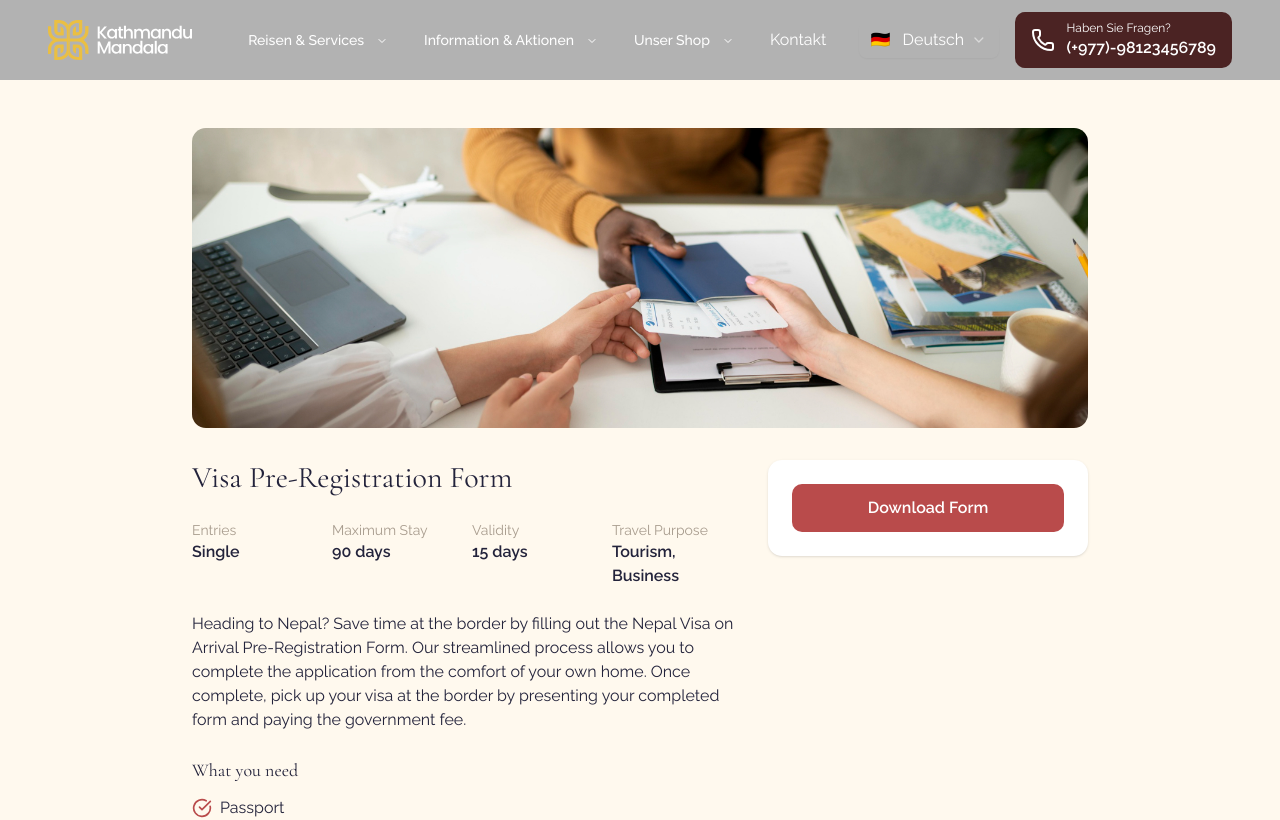
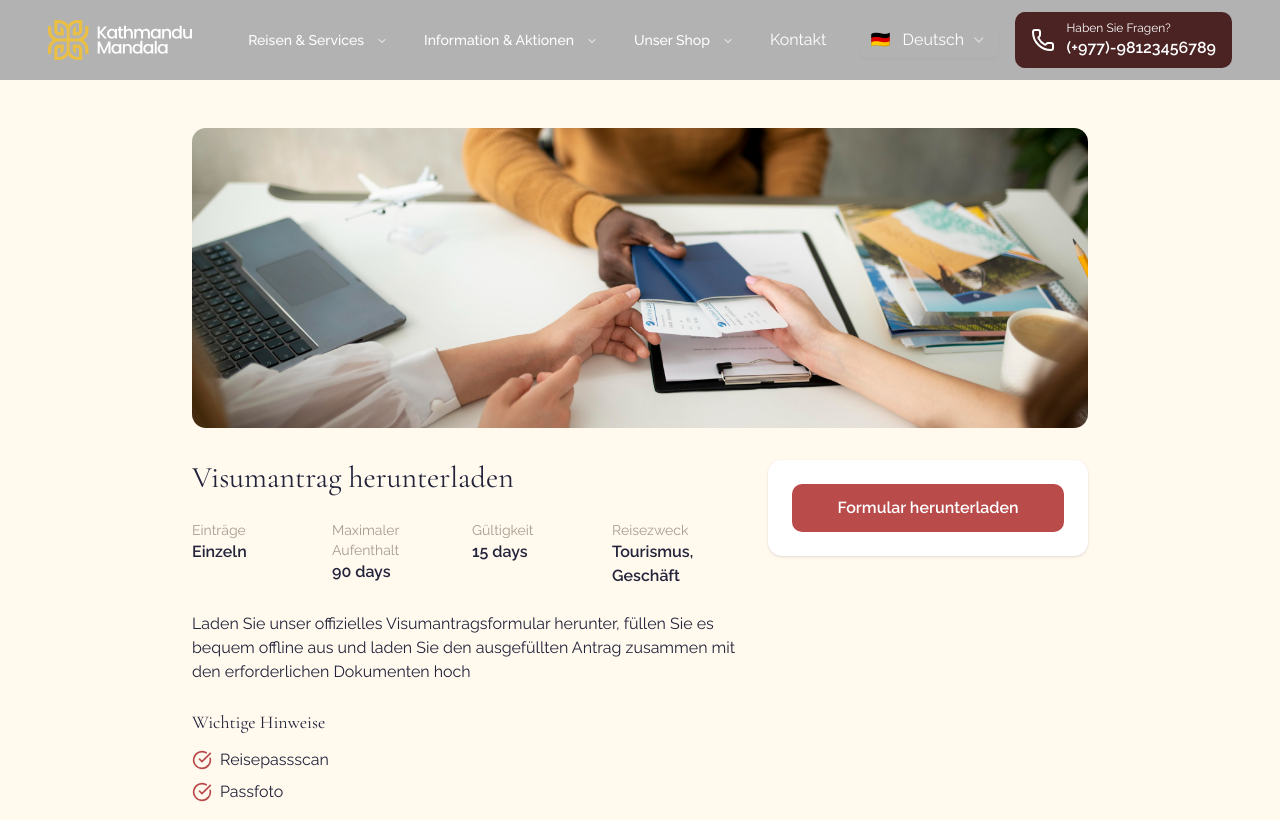
Before and after one commit to sarthakshrestha/kathmandu-mandala, a Next.js app: page /visa in a window 1280 px wide. Shown: the top 820 px of the page. Built offline with nearby package versions, Linux system fonts and the light colour scheme.

Commit message:
Added translation for visa page

```diff
--- a/public/locales/en.json
+++ b/public/locales/en.json
@@ -80,5 +80,21 @@
   "hero_title": "Welcome to the Land of",
   "hero_subtitle": "the Himalayas",
   "hero_paragraph": "Nepal is an incredibly fascinating travel destination, captivating with its breathtaking landscapes, rich culture, and warm-hearted people. Here you will find valuable tips and interesting information to make your trip unforgettable. Let yourself be enchanted by the beauty of the Himalaya region and immerse yourself in the diverse traditions and customs of this unique country.",
-  "hero_button": "View more"
+  "hero_button": "View more",
+  "entries": "Entries",
+  "single": "Single",
+  "maximum_stay": "Maximum Stay",
+  "maximum_stay_value": "90 days",
+  "validity": "Validity",
+  "validity_value": "15 days",
+  "travel_purpose": "Travel Purpose",
+  "tourism_business": "Tourism, Business",
+  "download_form_button": "Download Form",
+  "visa_application_title": "Visa Application",
+  "visa_application_intro": "To apply for your Nepal Visa:",
+  "visa_application_step1": "Download the Visa Form",
+  "visa_application_step2": "Fill it out on your device or by hand",
+  "visa_application_step3_prefix": "Send Via Whatsapp to",
+  "visa_application_whatsapp": "+977 98123456789",
+  "open_whatsapp_button": "Open Whatsapp"
 }
--- a/public/locales/gb.json
+++ b/public/locales/gb.json
@@ -80,5 +80,21 @@
   "hero_title": "Willkommen im Land der",
   "hero_subtitle": "Himalayas",
   "hero_paragraph": "Nepal ist ein unglaublich faszinierendes Reiseziel, das mit seinen atemberaubenden Landschaften, der reichen Kultur und den herzlichen Menschen begeistert. Hier finden Sie wertvolle Tipps und interessante Informationen, die Ihre Reise unvergesslich machen werden. Lassen Sie sich von der Schönheit der Himalaya-Region verzaubern und tauchen Sie ein in die vielfältigen Traditionen und Bräuche dieses einzigartigen Landes.",
-  "hero_button": "Mehr erfahren"
+  "hero_button": "Mehr erfahren",
+  "entries": "Einträge",
+  "single": "Einzeln",
+  "maximum_stay": "Maximaler Aufenthalt",
+  "maximum_stay_value": "90 Tage",
+  "validity": "Gültigkeit",
+  "validity_value": "15 Tage",
+  "travel_purpose": "Reisezweck",
+  "tourism_business": "Tourismus, Geschäft",
+  "download_form_button": "Formular herunterladen",
+  "visa_application_title": "Visumantrag",
+  "visa_application_intro": "So beantragen Sie Ihr Nepal-Visum:",
+  "visa_application_step1": "Visumformular herunterladen",
+  "visa_application_step2": "Füllen Sie es auf Ihrem Gerät oder per Hand aus",
+  "visa_application_step3_prefix": "Per Whatsapp senden an",
+  "visa_application_whatsapp": "+977 98123456789",
+  "open_whatsapp_button": "Whatsapp öffnen"
 }
--- a/src/app/components/visa-page-components/download-form-dialog.tsx
+++ b/src/app/components/visa-page-components/download-form-dialog.tsx
@@ -10,13 +10,16 @@ import {
   DialogClose,
 } from "@/components/ui/dialog";
 import { FileText } from "lucide-react";
+import { useTranslation } from "@/app/hooks/use-translation";
 
 export default function DownloadFormDialog() {
+  const { t } = useTranslation();
+
   return (
     <Dialog>
       <DialogTrigger asChild>
         <button className="bg-[#B94B4B] hover:bg-[#a13e3e] text-white font-links font-semibold py-2 sm:py-3 rounded-lg transition text-sm sm:text-base w-full">
-          Download Form
+          {t("download_form_button") || "Download Form"}
         </button>
       </DialogTrigger>
       <DialogContent className="bg-[#FAF6F0] p-0 sm:p-0 rounded-xl border-none max-w-md">
@@ -24,22 +27,31 @@ export default function DownloadFormDialog() {
           <div className="flex items-center gap-2">
             <FileText className="w-6 h-6 text-[#23233B]" />
             <DialogTitle className="font-garamond text-2xl text-[#23233B]">
-              Visa Application
+              {t("visa_application_title") || "Visa Application"}
             </DialogTitle>
           </div>
         </DialogHeader>
         <div className="px-6 pb-4">
           <DialogDescription asChild>
             <div className="text-[#23233B] text-base mb-4">
-              <p className="mb-2">To apply for your Nepal Visa:</p>
+              <p className="mb-2">
+                {t("visa_application_intro") || "To apply for your Nepal Visa:"}
+              </p>
               <ol className="list-decimal list-inside space-y-1 font-links">
                 <li>
-                  <span className="font-semibold">Download the Visa Form</span>
+                  <span className="font-semibold">
+                    {t("visa_application_step1") || "Download the Visa Form"}
+                  </span>
                 </li>
-                <li>Fill it out on your device or by hand</li>
                 <li>
-                  Send Via Whatsapp to{" "}
-                  <span className="font-semibold">+977 98123456789</span>
+                  {t("visa_application_step2") ||
+                    "Fill it out on your device or by hand"}
+                </li>
+                <li>
+                  {t("visa_application_step3_prefix") || "Send Via Whatsapp to"}{" "}
+                  <span className="font-semibold">
+                    {t("visa_application_whatsapp") || "+977 98123456789"}
+                  </span>
                 </li>
               </ol>
             </div>
@@ -56,15 +68,15 @@ export default function DownloadFormDialog() {
               src="/images/icons/WhatsApp.svg"
               alt="WhatsApp"
               className="w-5 h-5"
-            />{" "}
-            Open Whatsapp
+            />
+            {t("open_whatsapp_button") || "Open Whatsapp"}
           </a>
           <a
             href="/visa-form.pdf"
             download
             className="flex-1 flex items-center justify-center gap-2 rounded-lg py-3 font-links font-semibold text-white bg-[#D6A346] hover:bg-[#c9a13e] transition"
           >
-            Download Form
+            {t("download_form_button") || "Download Form"}
           </a>
         </div>
       </DialogContent>
--- a/src/app/components/visa-page-components/visa-main.tsx
+++ b/src/app/components/visa-page-components/visa-main.tsx
@@ -2,8 +2,17 @@
 import Image from "next/image";
 import { CheckCircle, Clock } from "lucide-react";
 import DownloadFormDialog from "./download-form-dialog";
+import { useTranslation } from "@/app/hooks/use-translation";
 
 export default function VisaMain() {
+  const { t, isLoaded } = useTranslation();
+
+  if (!isLoaded) {
+    return (
+      <div className="flex justify-center items-center h-64">Loading...</div>
+    );
+  }
+
   return (
     <section className="bg-[#FFF9EE] min-h-screen py-8 sm:py-12 px-2 sm:px-4 flex flex-col items-center">
       <div className="max-w-4xl w-full mx-auto">
@@ -11,7 +20,7 @@ export default function VisaMain() {
         <div className="rounded-xl overflow-hidden mb-6 sm:mb-8">
           <Image
             src="/images/VisaPlaceholder.jpg"
-            alt="Visa Application"
+            alt={t("hero_image_alt")}
             width={800}
             height={400}
             className="w-full h-[180px] sm:h-[220px] md:h-[300px] object-cover"
@@ -23,20 +32,20 @@ export default function VisaMain() {
           {/* Left: Info */}
           <div className="flex-1 min-w-0">
             <h1 className="font-garamond text-xl sm:text-2xl md:text-3xl mb-4 sm:mb-6 text-[#23233B]">
-              Visa Pre-Registration Form
+              {t("download")}
             </h1>
             <div className="grid grid-cols-2 md:grid-cols-4 gap-3 sm:gap-4 mb-4 sm:mb-6">
               <div>
                 <span className="block text-xs sm:text-sm text-[#A89C8E]">
-                  Entries
+                  {t("entries") || "Entries"}
                 </span>
                 <span className="font-semibold text-[#23233B] text-sm sm:text-base">
-                  Single
+                  {t("single") || "Single"}
                 </span>
               </div>
               <div>
                 <span className="block text-xs sm:text-sm text-[#A89C8E]">
-                  Maximum Stay
+                  {t("maximum_stay") || "Maximum Stay"}
                 </span>
                 <span className="font-semibold text-[#23233B] text-sm sm:text-base">
                   90 days
@@ -44,7 +53,7 @@ export default function VisaMain() {
               </div>
               <div>
                 <span className="block text-xs sm:text-sm text-[#A89C8E]">
-                  Validity
+                  {t("validity") || "Validity"}
                 </span>
                 <span className="font-semibold text-[#23233B] text-sm sm:text-base">
                   15 days
@@ -52,35 +61,32 @@ export default function VisaMain() {
               </div>
               <div>
                 <span className="block text-xs sm:text-sm text-[#A89C8E]">
-                  Travel Purpose
+                  {t("travel_purpose") || "Travel Purpose"}
                 </span>
                 <span className="font-semibold text-[#23233B] text-sm sm:text-base">
-                  Tourism, Business
+                  {t("tourism_business") || "Tourism, Business"}
                 </span>
               </div>
             </div>
             <p className="text-[#23233B] text-sm sm:text-base mb-4 sm:mb-6">
-              Heading to Nepal? Save time at the border by filling out the Nepal
-              Visa on Arrival Pre-Registration Form. Our streamlined process
-              allows you to complete the application from the comfort of your
-              own home. Once complete, pick up your visa at the border by
-              presenting your completed form and paying the government fee.
+              {t("visa_paragraph")}
             </p>
             <div>
               <h2 className="font-garamond text-base sm:text-lg mb-2 sm:mb-3 text-[#23233B]">
-                What you need
+                {t("important_notes")}
               </h2>
               <ul className="space-y-2">
                 <li className="flex items-center gap-2 text-[#B94B4B]">
                   <CheckCircle className="w-5 h-5" />
                   <span className="text-[#23233B] text-sm sm:text-base">
-                    Passport
+                    {t("documents_list").split(",")[0] || "Passport"}
                   </span>
                 </li>
                 <li className="flex items-center gap-2 text-[#B94B4B]">
                   <CheckCircle className="w-5 h-5" />
                   <span className="text-[#23233B] text-sm sm:text-base">
-                    Accommodation details (hotel address)
+                    {t("documents_list").split(",")[1] ||
+                      "Accommodation details (hotel address)"}
                   </span>
                 </li>
               </ul>
@@ -88,23 +94,7 @@ export default function VisaMain() {
           </div>
           {/* Right: Card */}
           <div className="bg-white rounded-xl shadow p-4 sm:p-6 w-full md:w-[320px] flex flex-col gap-3 sm:gap-4 h-fit mt-4 md:mt-0">
-            {/* <div className="flex items-center gap-2 mb-1 sm:mb-2">
-              <Clock className="w-5 h-5 text-[#B94B4B]" />
-              <span className="font-links text-[#23233B] font-semibold text-base">
-                August 29
-              </span>
-            </div>
-            <span className="text-xs sm:text-sm text-[#A89C8E] mb-1 sm:mb-2">
-              Earliest Approval
-            </span>
-            <div className="flex items-center justify-between mb-2 sm:mb-4">
-              <span className="text-[#23233B] font-links font-medium text-sm sm:text-base">
-                Price
-              </span>
-              <span className="font-semibold text-[#23233B] text-sm sm:text-base">
-                USD $5.00 x 1
-              </span>
-            </div> */}
+            {/* You can add more translated fields here if needed */}
             <DownloadFormDialog />
           </div>
         </div>
--- a/src/app/layout.tsx
+++ b/src/app/layout.tsx
@@ -1,10 +1,16 @@
 import type { Metadata } from "next";
-import { Raleway } from "next/font/google";
+import { Raleway, Cormorant_Garamond } from "next/font/google";
 import "./globals.css";
 
 const raleway = Raleway({
   subsets: ["latin"],
   variable: "--font-raleway",
+  display: "swap",
+});
+
+const garamond = Cormorant_Garamond({
+  subsets: ["latin"],
+  variable: "--font-garamond",
   display: "swap",
 });
 
@@ -20,7 +26,9 @@ export default function RootLayout({
 }>) {
   return (
     <html lang="en">
-      <body className={`${raleway.variable} antialiased font-links`}>
+      <body
+        className={`${raleway.variable} ${garamond.variable} antialiased font-links`}
+      >
         {children}
       </body>
     </html>
```
